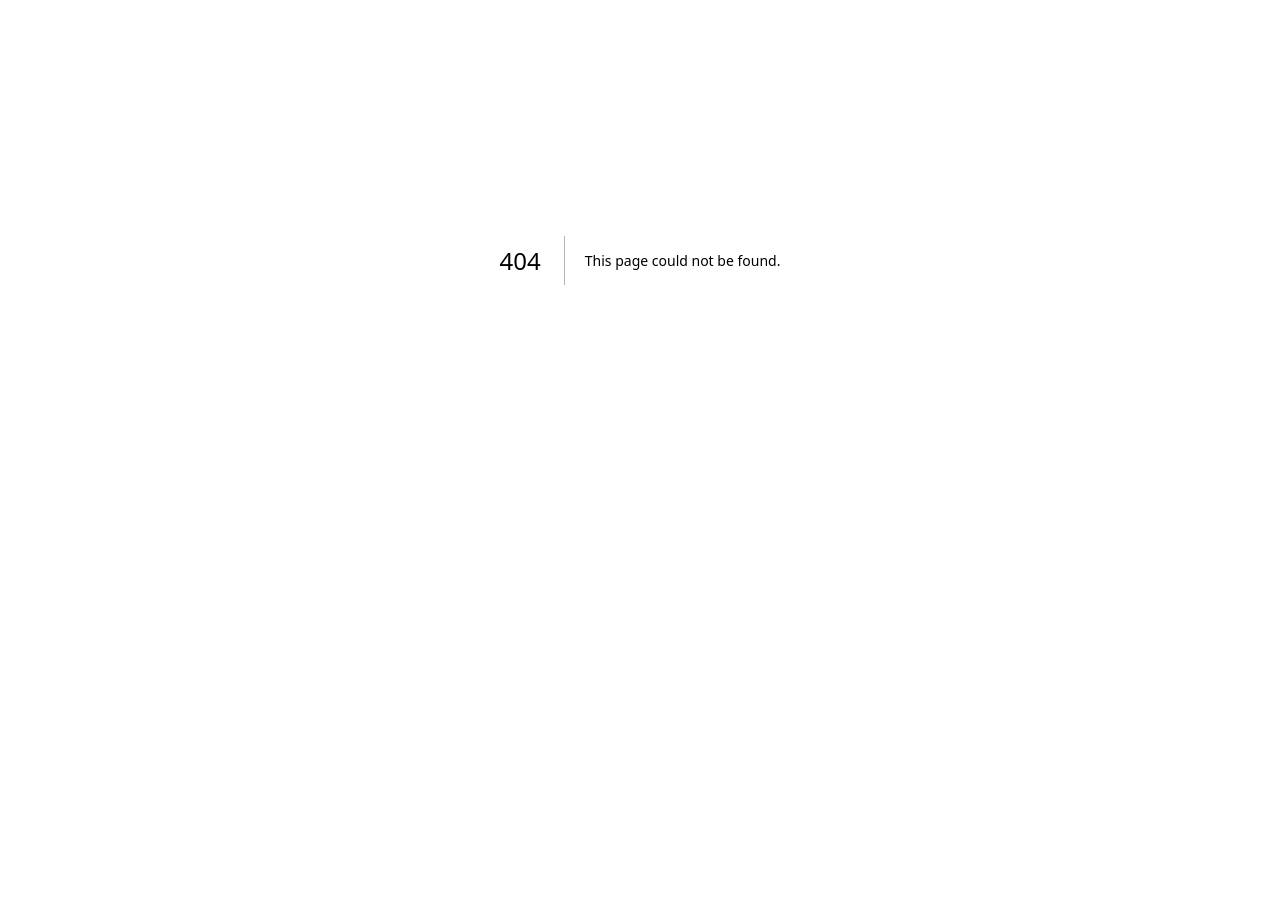
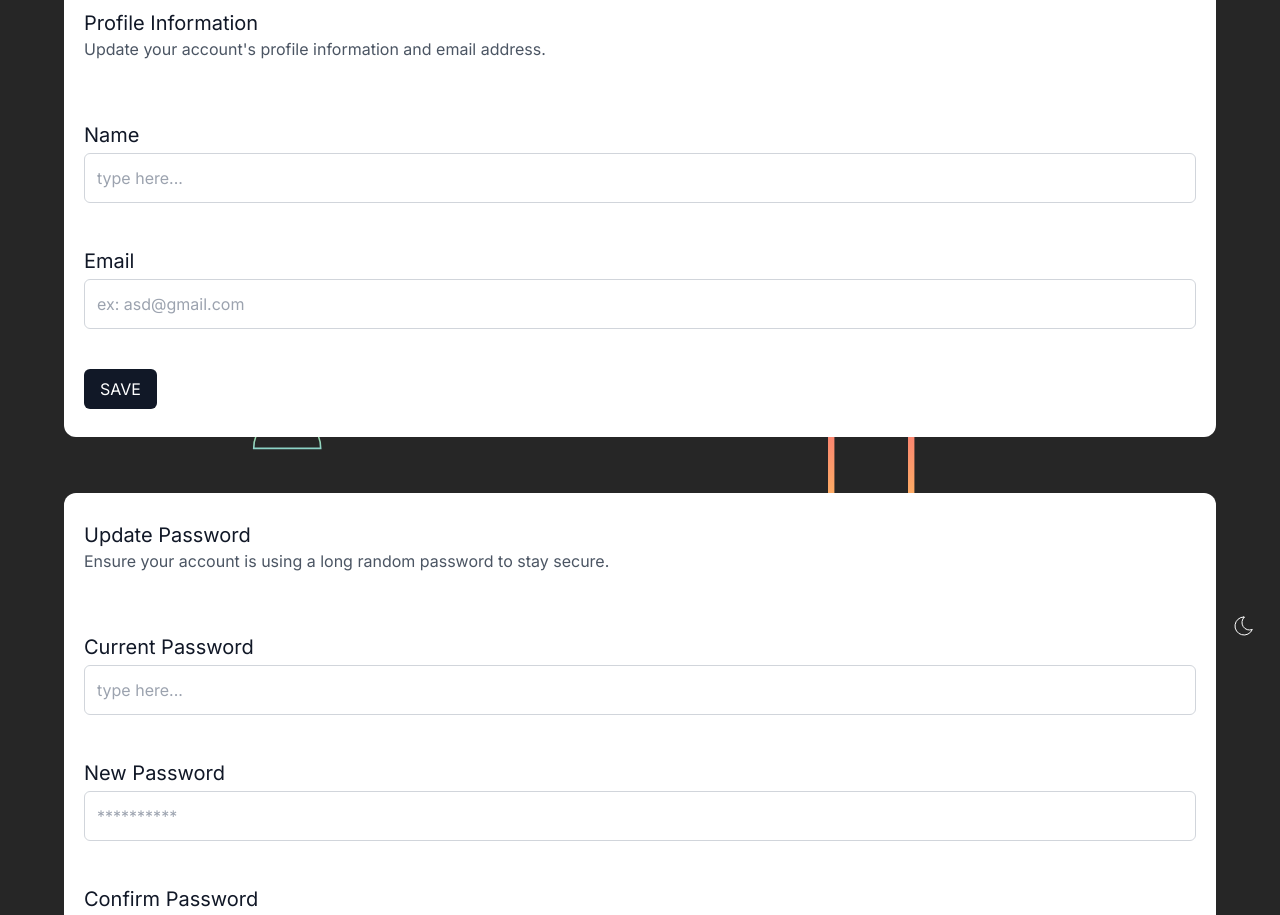
Before and after one commit to npeteros/AuditPH-TS, a Next.js app: page /profile in a window 1280 px wide. Before the commit this address had no page. Shown: the part 140-1055 px from the top of the page. Before the commit the page ends 800 px from the top, so only its background shows below. Built offline with nearby package versions, Linux system fonts and the light colour scheme; no server answers; sample sign-in values are in the browser's storage.

Commit message:
added profile pagezxc

```diff
--- /dev/null
+++ b/src/app/profile/layout.tsx
@@ -0,0 +1,15 @@
+
+import AuthLayout from "@/components/AuthLayout";
+import { Provider } from "@/components/Provider";
+import { auth } from "@/lib/auth";
+
+export default async function Page({ children }: { children: React.ReactNode }) {
+    const session = await auth();
+    return (
+        <Provider session={session}>
+            <AuthLayout>
+                {children}
+            </AuthLayout>
+        </Provider>
+    );
+}
--- /dev/null
+++ b/src/app/profile/page.tsx
@@ -0,0 +1,75 @@
+
+
+
+
+
+
+
+
+
+export default function Page() {
+    return (
+        <>
+            <div className="bg-white max-w-6xl mx-auto py-2 m-14 rounded-xl">
+                <div className="m-5 pb-10">
+                    <p className="text-xl text-gray-900">Profile Information</p>
+                    <p className="text-medium text-gray-600">Update your account's profile information and email address.</p>
+                </div>
+                <div> {/* for name and email div */}
+                    <div className="m-5">
+                        <p className="text-gray-900 text-xl pb-1">
+                            Name
+                        </p>
+                        <input className="border border-gray-300 p-3 w-full rounded-md" type="text" placeholder="type here..." />
+                    </div>
+                    <div className="m-5 pt-6">
+                        <p className="text-gray-900 text-xl pb-1">
+                            Email
+                        </p>
+                        <input className="border border-gray-300 p-3 w-full rounded-md" type="text" placeholder="ex: asd@gmail.com" />
+                    </div>
+                </div>
+                <button className="bg-gray-900 m-5 rounded-md px-4 py-2 text-white ">
+                    SAVE
+                </button>
+            </div>
+
+
+            <div className="bg-white max-w-6xl mx-auto py-2 m-14 rounded-xl">
+                <div className="m-5 pb-10">
+                    <p className="text-xl text-gray-900">Update Password</p>
+                    <p className="text-medium text-gray-600">Ensure your account is using a long random password to stay secure.</p>
+                </div>
+                <div> {/* for name and email div */}
+                    <div className="m-5">
+                        <p className="text-gray-900 text-xl pb-1">
+                            Current Password
+                        </p>
+                        <input className="border border-gray-300 p-3 w-full rounded-md" type="password" placeholder="type here..." />
+                    </div>
+                    <div className="m-5 pt-6">
+                        <p className="text-gray-900 text-xl pb-1">
+                            New Password
+                        </p>
+                        <input className="border border-gray-300 p-3 w-full rounded-md" type="password" placeholder="**********" />
+                    </div>
+                    <div className="m-5 pt-6">
+                        <p className="text-gray-900 text-xl pb-1">
+                            Confirm Password
+                        </p>
+                        <input className="border border-gray-300 p-3 w-full rounded-md" type="password" placeholder="**********" />
+                    </div>
+                </div>
+                <button className="bg-gray-900 m-5 rounded-md px-4 py-2 text-white ">
+                    SAVE
+                </button>
+            </div>
+
+
+
+
+
+
+        </>
+    );
+}
```
